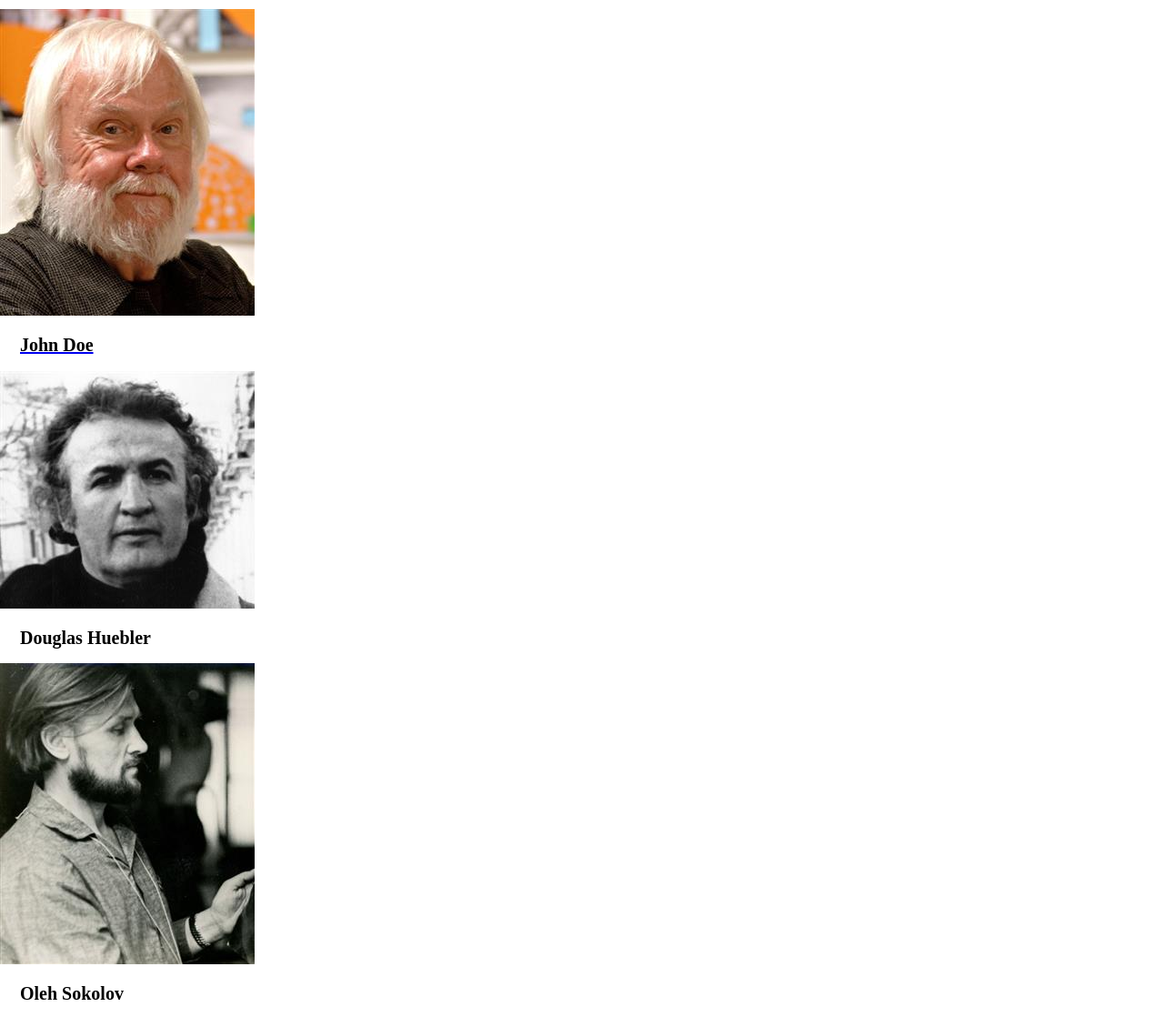
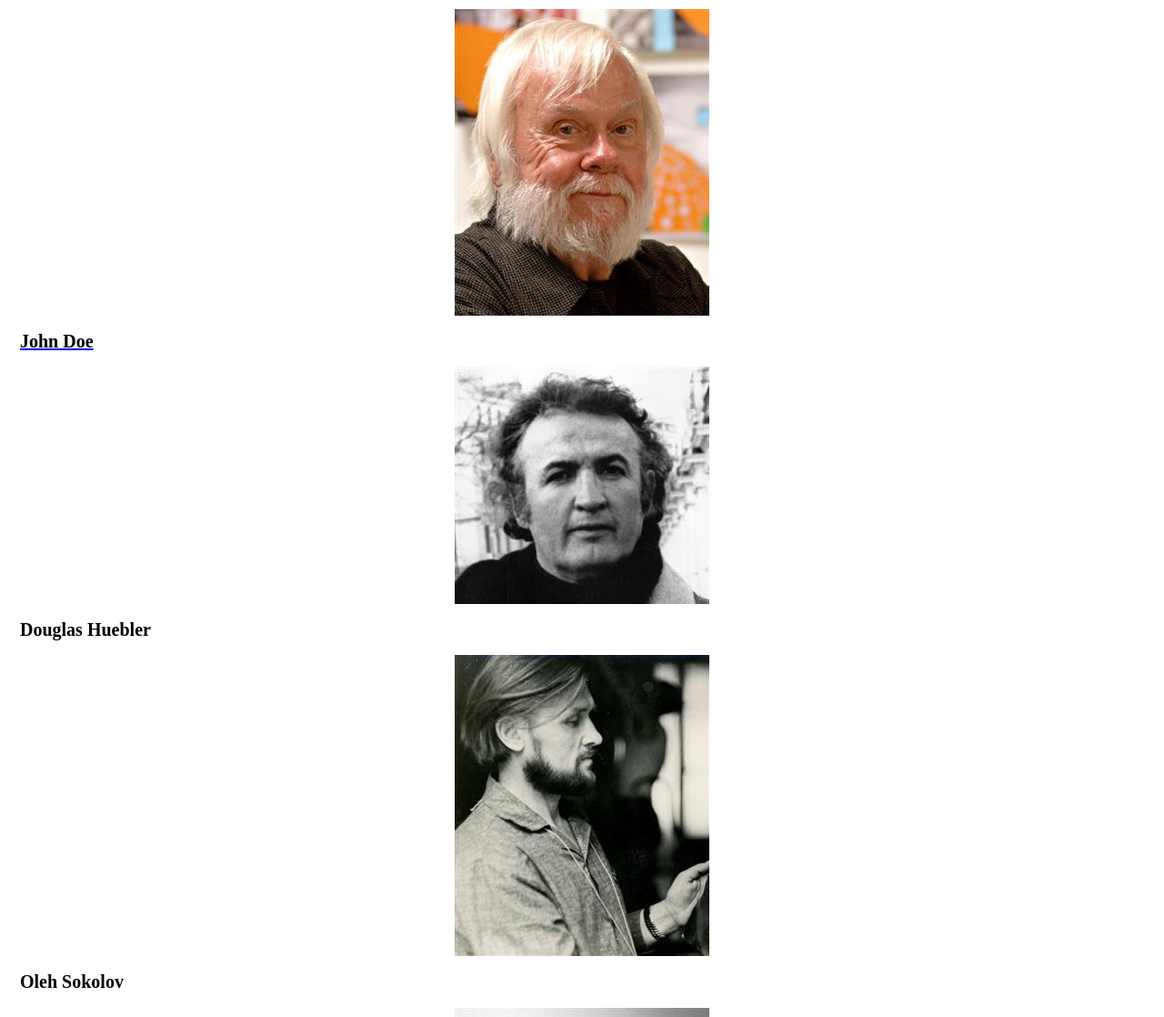
Before and after one commit to MMI-SAE-105/2023-sae-105-Kujundzic-Minel, a plain HTML site: page français/artistes.html in a window 1280 px wide. Shown: the part 121-1239 px from the top of the page at 91% size. Drawn offline with nearby package versions, Linux system fonts and the light colour scheme.

Commit message:
image des artistes pages artistes centrées

```diff
--- a/français/artistes.html
+++ b/français/artistes.html
@@ -33,21 +33,20 @@
     </header>
 
     <main>
+
         <h1>Nos Artistes</h1>
 
-        <a href="page-artiste-1.html">
-            <img src="../public/img/John.jpg" alt="Image John Doe">
+            <a href="page-artiste-1.html">
+            <img src="../public/img/John.jpg" class="img--artiste" alt="Image John Doe">
             <h2>John Doe</h2>
-        </a>
+            </a>
+            <img src="../public/img/Douglas.jpg" class="img--artiste" alt="Image Douglas Huebler">
+            <h2>Douglas Huebler</h2>
+            <img src="../public/img/oleh.jpg" class="img--artiste" alt="Image Oleh Sokolov">
+            <h2>Oleh Sokolov</h2>
+            <img src="../public/img/Peter.jpg" class="img--artiste" alt="Image Peter Dreher">
+            <h2>Peter Dreher</h2>
 
-        <img src="../public/img/Douglas.jpg" alt="Image Douglas Huebler">
-        <h2>Douglas Huebler</h2>
-
-        <img src="../public/img/oleh.jpg" alt="Image Oleh Sokolov">
-        <h2>Oleh Sokolov</h2>
-
-        <img src="../public/img/Peter.jpg" alt="Image Peter Dreher">
-        <h2>Peter Dreher</h2>
 
     </main>
 
--- a/src/css/base/main.css
+++ b/src/css/base/main.css
@@ -35,3 +35,9 @@ h1 {
     margin-right: 22px;
     font-size: 20px;
 }
+
+
+.img--artiste {
+    display: flex;
+    margin: auto;
+}
```
